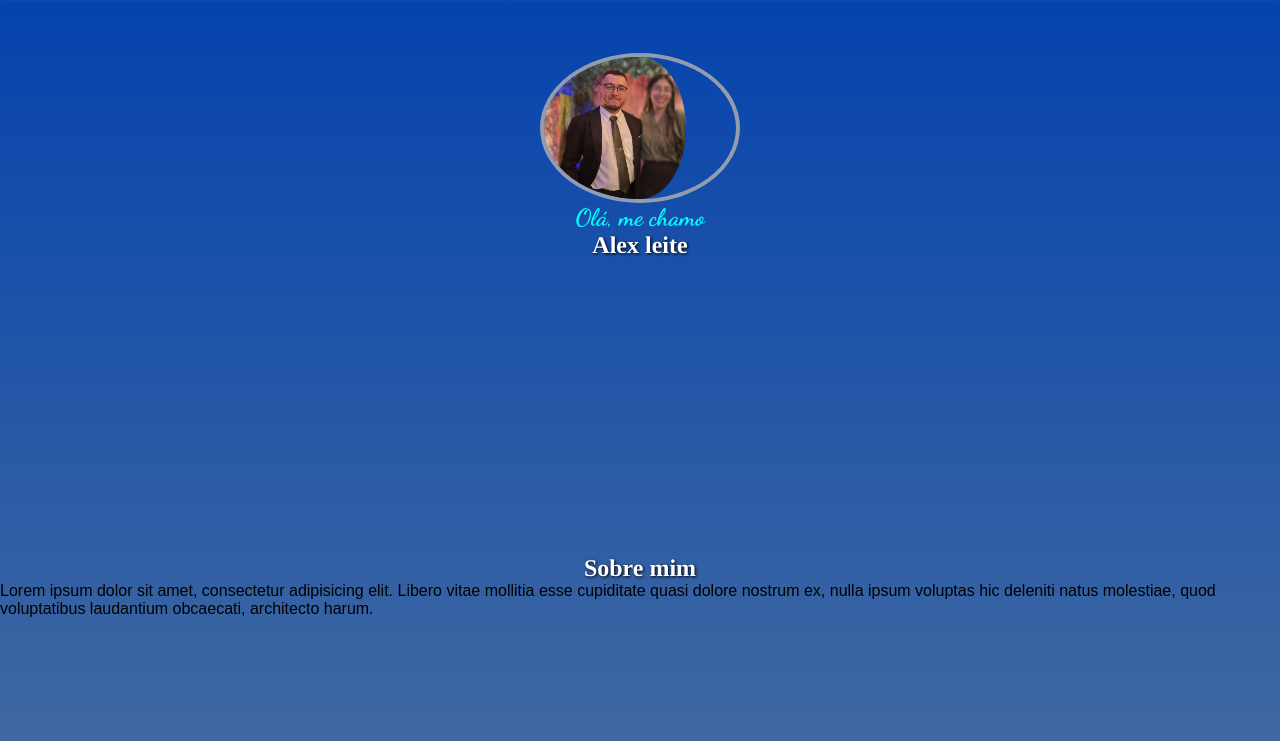
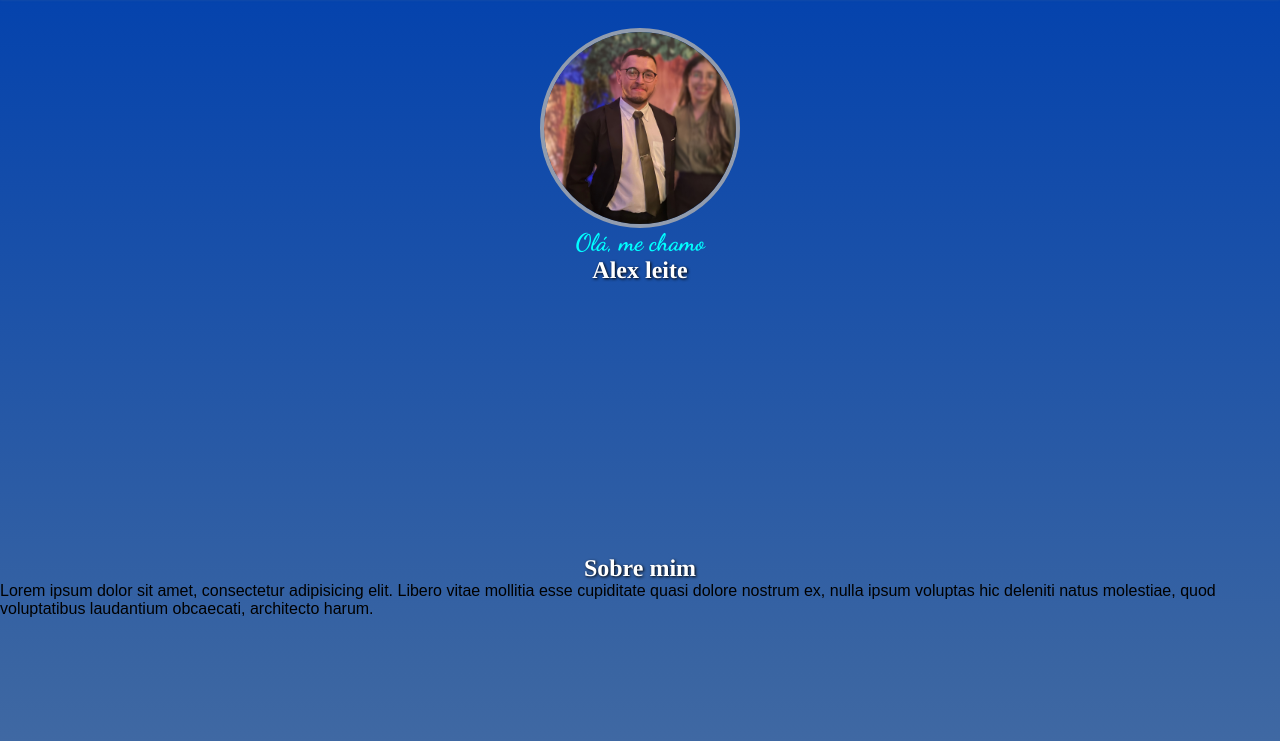
Before and after one commit to AlexLeite98/Aulaportf-lio-, a plain HTML site: page Index.html in a window 1280 px wide. Shown: the part 59-800 px from the top of the page. Drawn offline with Linux system fonts and the light colour scheme.

Commit message:
update Styles.css

```diff
--- a/Styles.css
+++ b/Styles.css
@@ -41,7 +41,7 @@ img{
 	width: 200px;
 	border-radius: 100%;
 	border: 4px solid #919CAE;
-	padding: 0px 50px 0px 0px;
+
 }
 section{
 	width: 100%;
```
